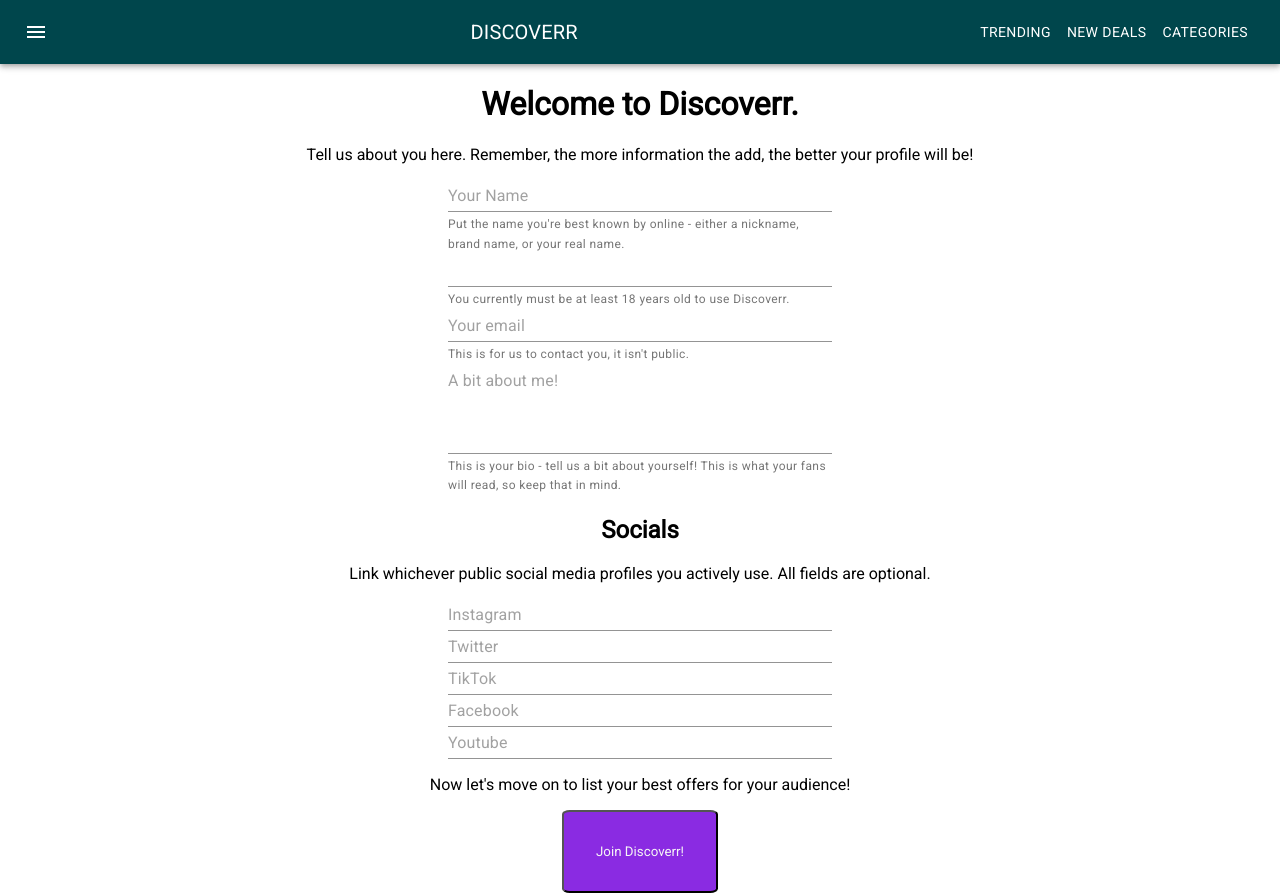
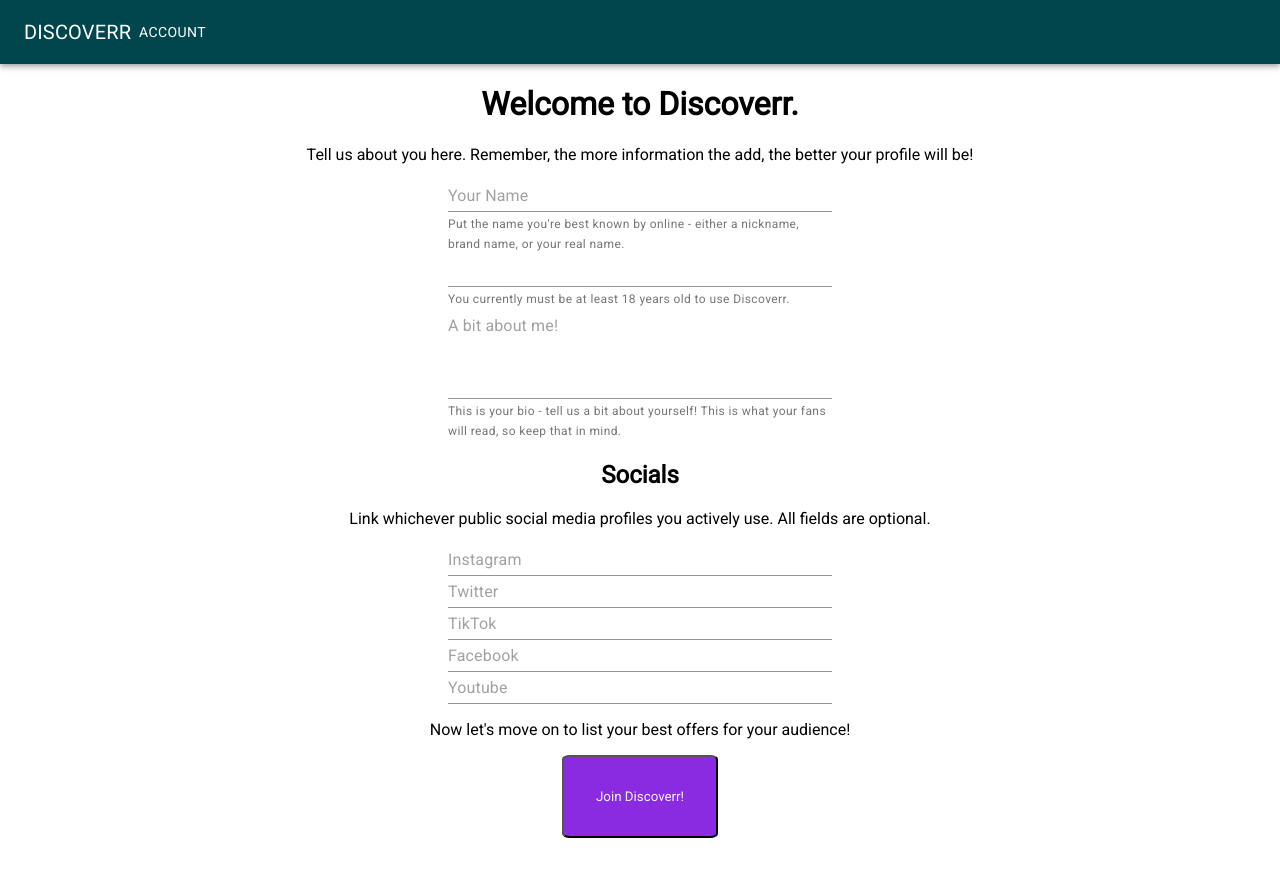
Before and after one commit to Reikon95/discoverr, a React (Create React App) app: page /signup-step-1 in a window 1280 px wide. After the commit the page ends 838 px from the top, so only its background shows below. Built offline with nearby package versions, Linux system fonts and the light colour scheme.

Commit message:
various fixes

```diff
--- a/src/App.js
+++ b/src/App.js
@@ -1,56 +1,29 @@
 import "./_variables.scss"
 import "./App.scss"
-import { BrowserRouter as Router, Switch, Route, Link } from "react-router-dom"
+import { BrowserRouter as Router, Switch, Route } from "react-router-dom"
 import ShowcasePage from "./components/showcase-page/showcase-page.tsx"
 import SocialSignUp from "./components/auth/socialSignIn.tsx"
 import SignUp from "./components/signup/signup"
 import SignUpOffers from "./components/signup/signUpOffers"
-import { makeStyles } from "@material-ui/core/styles"
 import AppBar from "@material-ui/core/AppBar"
 import Toolbar from "@material-ui/core/Toolbar"
 import Typography from "@material-ui/core/Typography"
 import Button from "@material-ui/core/Button"
 import IconButton from "@material-ui/core/IconButton"
 import MenuIcon from "@material-ui/icons/Menu"
-// import ProfilePage from "./components/profile-page/profile-page"
 import EnhancedTable from "./components/index-table.tsx"
 import { UserProvider } from "./StateContext"
 import LandingPage from "./components/landing-page/landing-page"
 
-const useStyles = makeStyles((theme) => ({
-  root: {
-    flexGrow: 1,
-  },
-  menuButton: {
-    marginRight: theme.spacing(2),
-  },
-  title: {
-    flexGrow: 1,
-  },
-}))
 export default function App() {
-  const classes = useStyles()
-
   return (
     <UserProvider>
       <div className="App">
-        <div className={classes.root}>
+        <div>
           <AppBar position="static" className="global-navbar">
             <Toolbar className="global-navbar">
-              <IconButton
-                edge="start"
-                className={classes.menuButton}
-                color="inherit"
-                aria-label="menu"
-              >
-                <MenuIcon />
-              </IconButton>
-              <Typography variant="h6" className={classes.title}>
-                DISCOVERR
-              </Typography>
-              <Button color="inherit">TRENDING</Button>
-              <Button color="inherit">NEW DEALS</Button>
-              <Button color="inherit">CATEGORIES</Button>
+              <Typography variant="h6">DISCOVERR</Typography>
+              <Button color="inherit">ACCOUNT</Button>
             </Toolbar>
           </AppBar>
         </div>
@@ -60,7 +33,7 @@ export default function App() {
               <Route path="/table">
                 <EnhancedTable />
               </Route>
-              <Route path="/showcase">
+              <Route path="/showcase/barneybanks">
                 <ShowcasePage
                   name="Barney Banks"
                   deals={[
@@ -142,19 +115,6 @@ function Home() {
   return (
     <div>
       <h2>Home</h2>
-      <div>
-        <p>
-          Welcome to the staging version of Discoverr, if you aren't Keegan or
-          Cam, you've done some serious digging! Why not ask us about our
-          project? We want to hear from people with all kinds of skills.
-        </p>
-        @Keegan - links to test current features below
-      </div>
-      <div>
-        <Link to="/signup">Sign Up</Link>
-      </div>
-      <Link to="/showcase">Barney Example Page</Link>
-      <Link to="/landing">Landing Page</Link>
     </div>
   )
 }
--- a/src/be/models/user.model.js
+++ b/src/be/models/user.model.js
@@ -27,6 +27,9 @@ const userSchema = new Schema({
   imageUrl: {
     type: String,
   },
+  verified: {
+    type: Boolean,
+  },
 })
 
 const User = mongoose.model("User", userSchema)
--- a/src/components/auth/socialSignIn.tsx
+++ b/src/components/auth/socialSignIn.tsx
@@ -10,55 +10,20 @@ export default function SocialSignUp() {
   const user = useContext(UserContext)
   const history = useHistory()
 
-  const handleSubmit = (e) => {
-    e.preventDefault()
-
-    history.push("/signup-step-1")
-  }
-
-  const isEmailDuplicate = (email) => {
-    console.log(email)
-    return axios
-      .get("http://localhost:5000/users/finduseremail", email)
-      .then((res) => {
-        return res.data
-      })
-    // if (dupeEmail) {
-    //   // console.log(dupeEmail)
-    //   console.log(dupeEmail, true)
-    // } else {
-    //   console.log(dupeEmail, false)
-    // }
-  }
-
   const googleSuccess = async (res) => {
     const googleProfileDetails = res?.profileObj
     const token = res?.tokenId
-
-    isEmailDuplicate(googleProfileDetails).then((data) => {
-      console.log(data)
-      if (data && data.length > 0) {
-        console.log(data)
-        return
-      } else {
     try {
       axios
-            .post(
-              "http://localhost:5000/users/addgoogleuser",
-              googleProfileDetails
-            )
+        .post("http://localhost:5000/users/addgoogleuser", googleProfileDetails)
         .then((res) => console.log(res.data))
-          history.push("/signup-step-1")
     } catch (error) {
       console.log(error)
     }
   }
-    })
-  }
 
   const googleFailure = (err) => {
     console.log("fail")
-    console.log(err)
   }
 
   return (
--- a/src/components/signup/signup.tsx
+++ b/src/components/signup/signup.tsx
@@ -8,12 +8,8 @@ import {
 import { useHistory } from "react-router-dom"
 import "./signup.scss"
 import TextField from "@material-ui/core/TextField"
-import Autocomplete from "@material-ui/lab/Autocomplete"
-import Button from "@material-ui/core/Button"
-import { BrowserRouter as Router, Switch, Route, Link } from "react-router-dom"
 import { UserProvider, UserContext } from "../../StateContext"
 import { GoogleLogin } from "react-google-login"
-
 
 export default function SignUp() {
   const user = useContext(UserContext)
@@ -75,19 +71,7 @@ export default function SignUp() {
               You currently must be at least 18 years old to use Discoverr.
             </FormHelperText>
           </FormControl>
-          <FormControl>
-            <TextField
-              type="email"
-              onChange={(e) =>
-                setUserDetails({ ...userDetails, email: e.target.value })
-              }
-              placeholder="Your email"
-            />
 
-            <FormHelperText>
-              This is for us to contact you, it isn't public.
-            </FormHelperText>
-          </FormControl>
           <FormControl>
             <TextField
               placeholder="A bit about me!"
```
Also changed, not shown: src/components/signup/signUpOffers.tsx (+2 -7 lines). Lines whose indentation alone changed are shown as unchanged.
